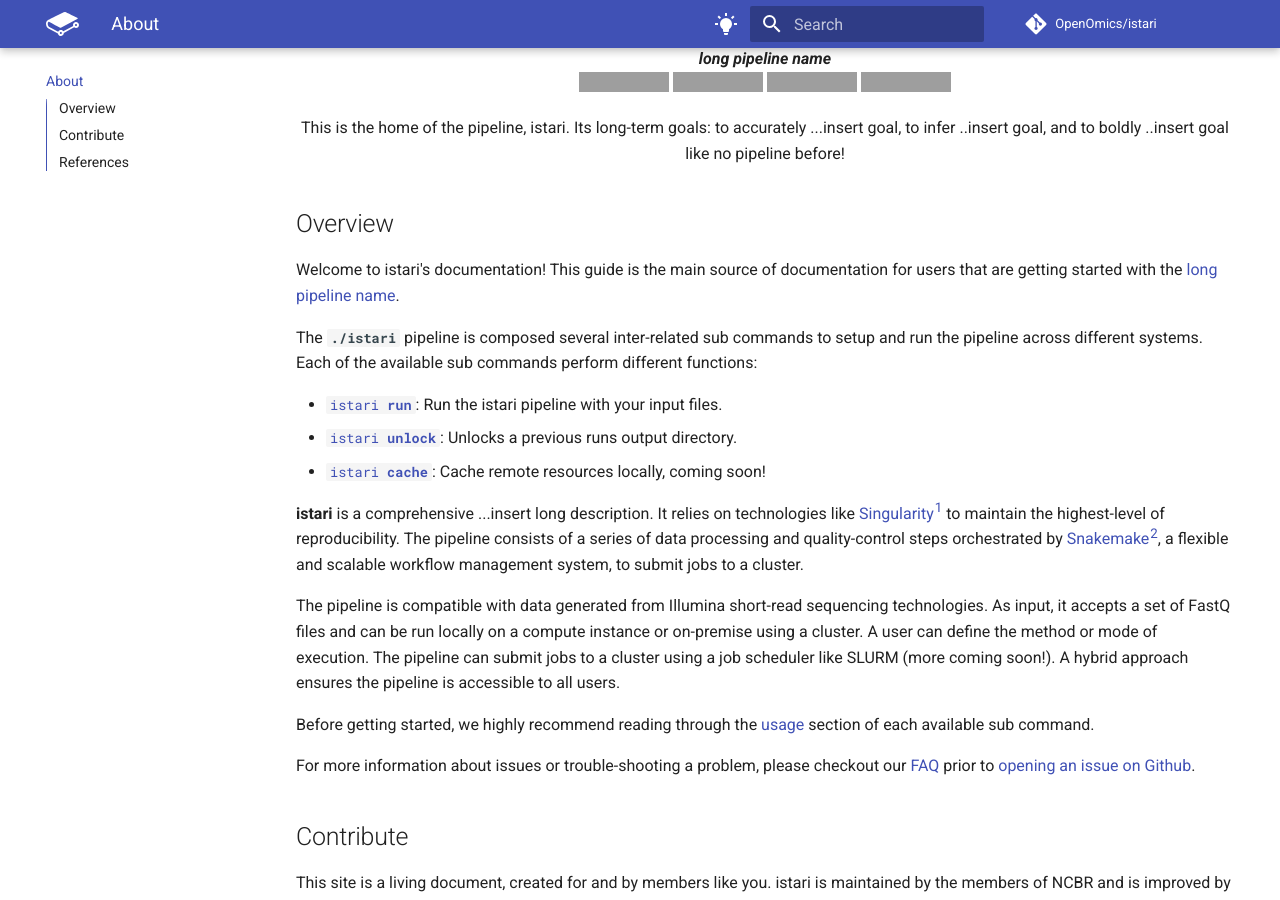
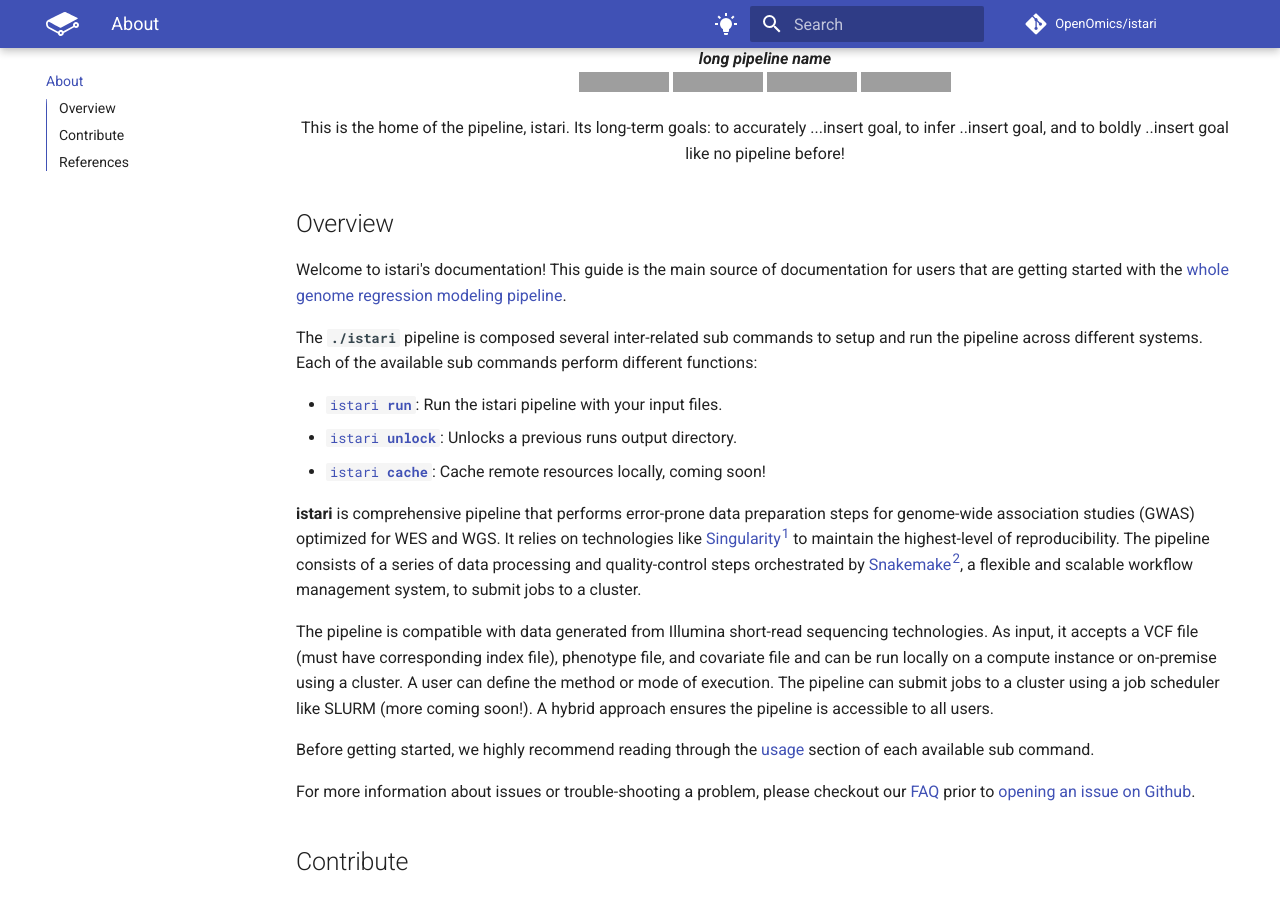
Before and after one commit to OpenOmics/istari, an MkDocs documentation site: the page built from docs/index.md, in a window 1280 px wide and 900 px high, scrolled down 202 px. Built offline with MkDocs 1.6.1 and Material for MkDocs 9.7.7, drawn with Linux system fonts in a browser that asks for light colours; comment, search, counter and statistics services are not loaded; the version menu is left out; grey boxes are pictures that could not be loaded.

Commit message:
add gatk

```diff
--- a/docs/index.md
+++ b/docs/index.md
@@ -24,7 +24,7 @@
 
 
 ## Overview
-Welcome to istari's documentation! This guide is the main source of documentation for users that are getting started with the [long pipeline name](https://github.com/OpenOmics/istari/).
+Welcome to istari's documentation! This guide is the main source of documentation for users that are getting started with the [whole genome regression modeling pipeline](https://github.com/OpenOmics/istari/).
 
 The **`./istari`** pipeline is composed several inter-related sub commands to setup and run the pipeline across different systems. Each of the available sub commands perform different functions:
 
@@ -32,9 +32,9 @@ The **`./istari`** pipeline is composed several inter-related sub commands to se
  * [<code>istari <b>unlock</b></code>](usage/unlock.md): Unlocks a previous runs output directory.
  * [<code>istari <b>cache</b></code>](usage/cache.md): Cache remote resources locally, coming soon!
 
-**istari** is a comprehensive ...insert long description. It relies on technologies like [Singularity<sup>1</sup>](https://singularity.lbl.gov/) to maintain the highest-level of reproducibility. The pipeline consists of a series of data processing and quality-control steps orchestrated by [Snakemake<sup>2</sup>](https://snakemake.readthedocs.io/en/stable/), a flexible and scalable workflow management system, to submit jobs to a cluster.
+**istari** is comprehensive pipeline that performs error-prone data preparation steps for genome-wide association studies (GWAS) optimized for WES and WGS. It relies on technologies like [Singularity<sup>1</sup>](https://singularity.lbl.gov/) to maintain the highest-level of reproducibility. The pipeline consists of a series of data processing and quality-control steps orchestrated by [Snakemake<sup>2</sup>](https://snakemake.readthedocs.io/en/stable/), a flexible and scalable workflow management system, to submit jobs to a cluster.
 
-The pipeline is compatible with data generated from Illumina short-read sequencing technologies. As input, it accepts a set of FastQ files and can be run locally on a compute instance or on-premise using a cluster. A user can define the method or mode of execution. The pipeline can submit jobs to a cluster using a job scheduler like SLURM (more coming soon!). A hybrid approach ensures the pipeline is accessible to all users.
+The pipeline is compatible with data generated from Illumina short-read sequencing technologies. As input, it accepts a VCF file (must have corresponding index file), phenotype file, and covariate file and can be run locally on a compute instance or on-premise using a cluster. A user can define the method or mode of execution. The pipeline can submit jobs to a cluster using a job scheduler like SLURM (more coming soon!). A hybrid approach ensures the pipeline is accessible to all users.
 
 Before getting started, we highly recommend reading through the [usage](usage/run.md) section of each available sub command.
 
```
Also changed, not shown: 1 other file.
